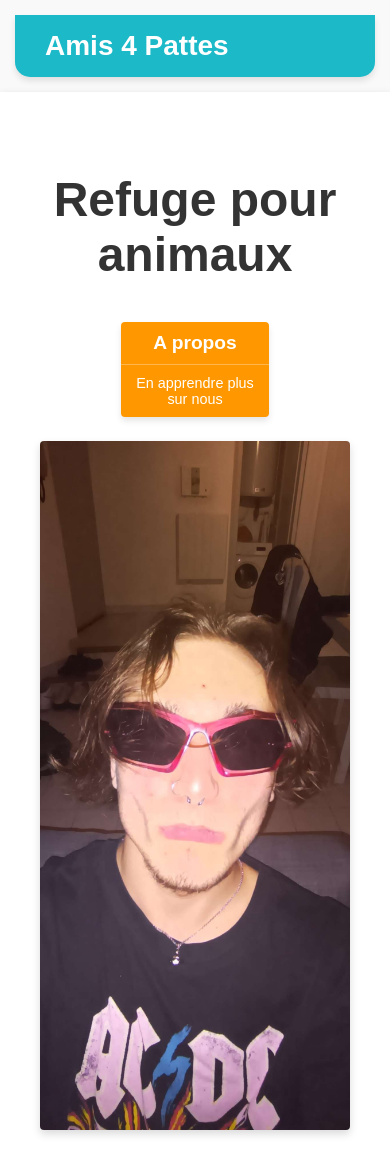
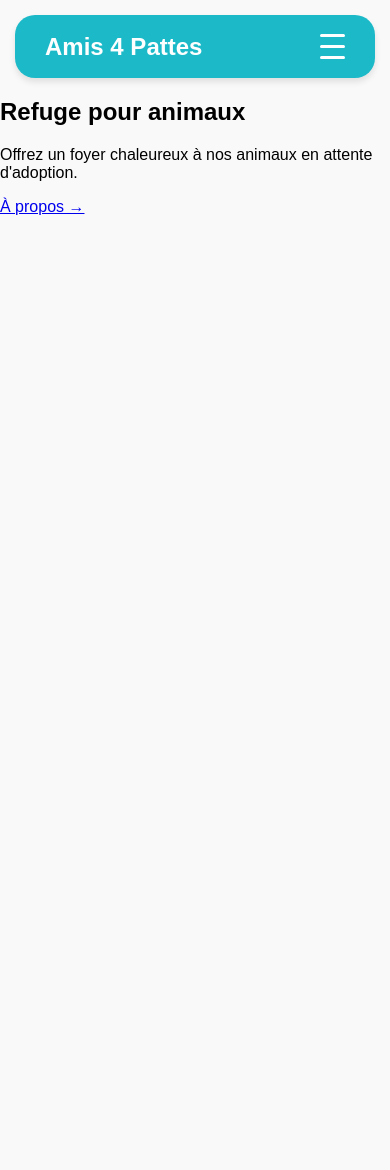
Before and after one commit to Nexzii/sae-301-MAXENCE--STIEVENARD, a PHP site: page /acceuil.php in a window 390 px wide. After the commit the page ends 215 px from the top, so only its background shows below. Run offline with PHP 8.4, Linux system fonts and the light colour scheme; a stand-in replaces the project's code that opens the database connection.

Commit message:
changement css

```diff
--- a/site sae 301/Style.css
+++ b/site sae 301/Style.css
@@ -261,88 +261,3 @@ footer a {
     background-color: #dd0303;
     box-shadow: 0 4px 10px rgba(255, 99, 57, 0.5);
 }
-
-
-/*CSS MAXENCE PAGE D'ACCEUIL*/
-/* Section Hero */
-.hero-section {
-    display: flex;
-    align-items: center;
-    justify-content: space-between;
-    padding: 60px;
-    max-width: 1200px;
-    margin: 0 auto;
-    background: #fff;
-    box-shadow: 0 2px 8px rgba(0,0,0,0.1);
-}
-
-/* Contenu texte du Hero */
-.hero-content {
-    max-width: 50%;
-}
-
-.hero-content h1 {
-    font-size: 3em;
-    margin-bottom: 20px;
-    color: #333;
-    font-weight: 700;
-}
-
-.hero-button {
-    display: inline-block;
-    background: #FF9800;
-    text-decoration: none;
-    color: #fff;
-    border-radius: 4px;
-    overflow: hidden;
-    margin-top: 20px;
-    box-shadow: 0 4px 6px rgba(0,0,0,0.1);
-    transition: background 0.3s ease;
-}
-
-.hero-button:hover {
-    background: #e68a00;
-}
-
-.hero-button span {
-    display: block;
-    padding: 10px 15px;
-    font-weight: bold;
-    font-size: 1.2em;
-    border-bottom: 1px solid rgba(255,255,255,0.3);
-}
-
-.hero-button p {
-    margin: 0;
-    padding: 10px 15px;
-    font-size: 0.9em;
-}
-
-/* Image du Hero */
-.hero-image-wrapper {
-    max-width: 45%;
-    display: flex;
-    justify-content: center;
-    align-items: center;
-}
-
-.hero-image {
-    max-width: 100%;
-    border-radius: 4px;
-    box-shadow: 0 4px 8px rgba(0,0,0,0.15);
-}
-
-/* Adaptation Responsive */
-@media (max-width: 1024px) {
-    .hero-section {
-        flex-direction: column;
-        text-align: center;
-        padding: 40px;
-    }
-    .hero-content, .hero-image-wrapper {
-        max-width: 100%;
-    }
-    .hero-image {
-        margin-top: 20px;
-    }
-}
--- a/site sae 301/acceuil.php
+++ b/site sae 301/acceuil.php
@@ -1,6 +1,6 @@
 <?php
 include 'config.php';
-include 'header.php';
+
 ?>
 <!DOCTYPE html>
 <html lang="fr">
@@ -12,19 +12,19 @@ include 'header.php';
 
 </head>
 <body>
-
+<?php include 'header.php';?>
 <section class="hero-section">
     <div class="hero-content">
         <h1>Refuge pour animaux</h1>
-        <a href="apropos.php" class="hero-button">
-            <span>A propos</span>
-            <p>En apprendre plus<br>sur nous</p>
-        </a>
+        <p>Offrez un foyer chaleureux à nos animaux en attente d'adoption.</p>
     </div>
-    <div class="hero-image-wrapper">
-        <img src="recources/moi.jpg" alt="Chien heureux" class="hero-image">
-    </div>
+    <a href="apropos.php" class="hero-button">À propos →</a>
 </section>
+
+
+
+
+
 
 
 </body>
```
Also changed, not shown: site sae 301/acceuil.css (added, +90 -0 lines).
